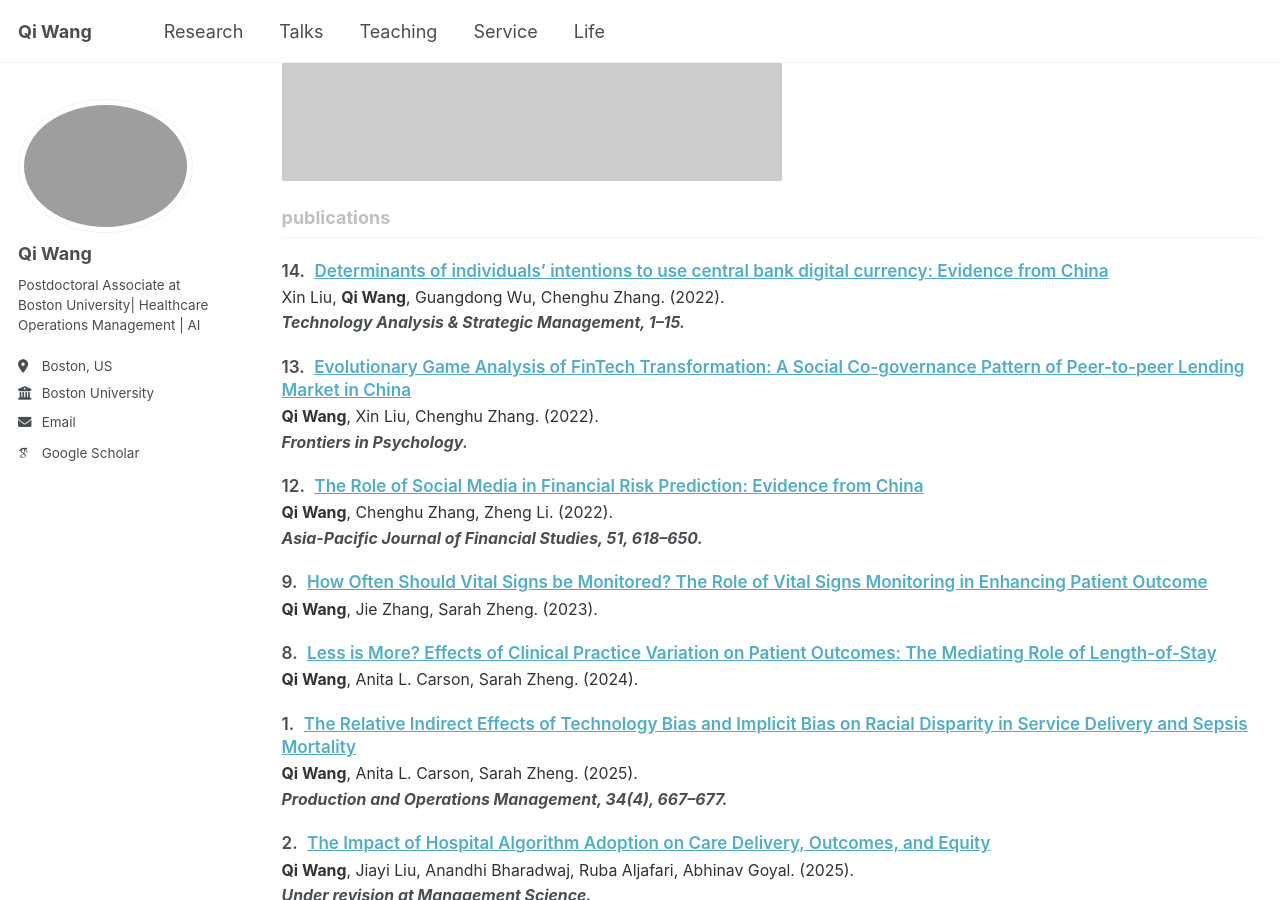
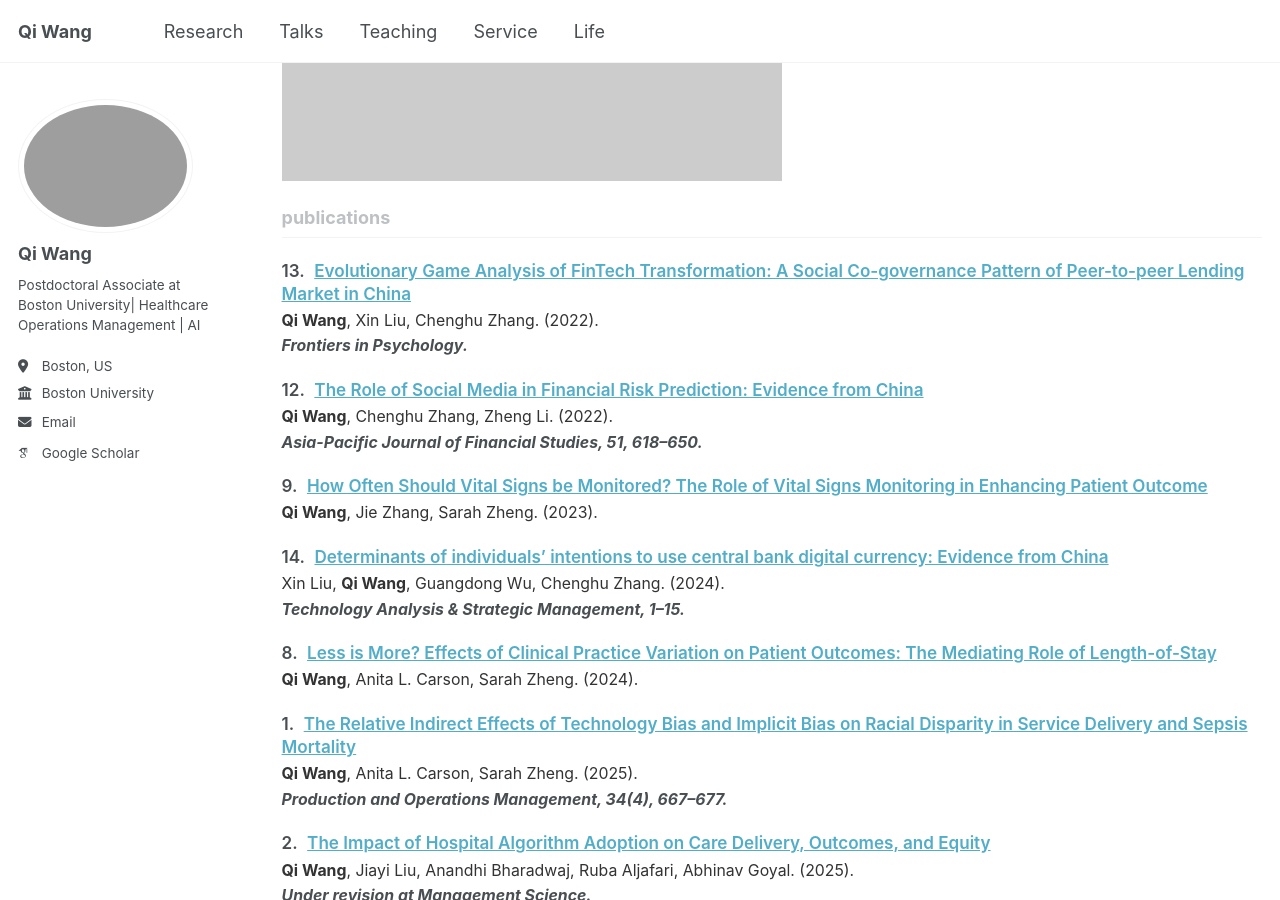
Before and after one commit to qiwang-katherine/qiwang-katherine.github.io, a Jekyll site: the page built from _pages/collection-archive.html, in a window 1280 px wide and 900 px high, scrolled down 904 px. Built offline with Jekyll 4.4.1, drawn with Linux system fonts in a browser that asks for light colours; some web fonts are replaced; a script bundle is joined from its source files by our own code; library files that are not in the unit come from our copies.

Commit message:
Update 2022-14-tasm-cbdc.md

```diff
--- a/_publications/2022-14-tasm-cbdc.md
+++ b/_publications/2022-14-tasm-cbdc.md
@@ -4,7 +4,7 @@ collection: publications
 permalink: /publication/14-tasm-cbdc
 category: analytics
 pub_number: 14
-authors: 'Xin Liu, <b>Qi Wang</b>, Guangdong Wu, Chenghu Zhang. (2022).'
+authors: 'Xin Liu, <b>Qi Wang</b>, Guangdong Wu, Chenghu Zhang. (2024).'
 venue_line: 'Technology Analysis & Strategic Management, 1–15.'
-date: 2022-03-01
+date: 2024-03-01
 ---
```
